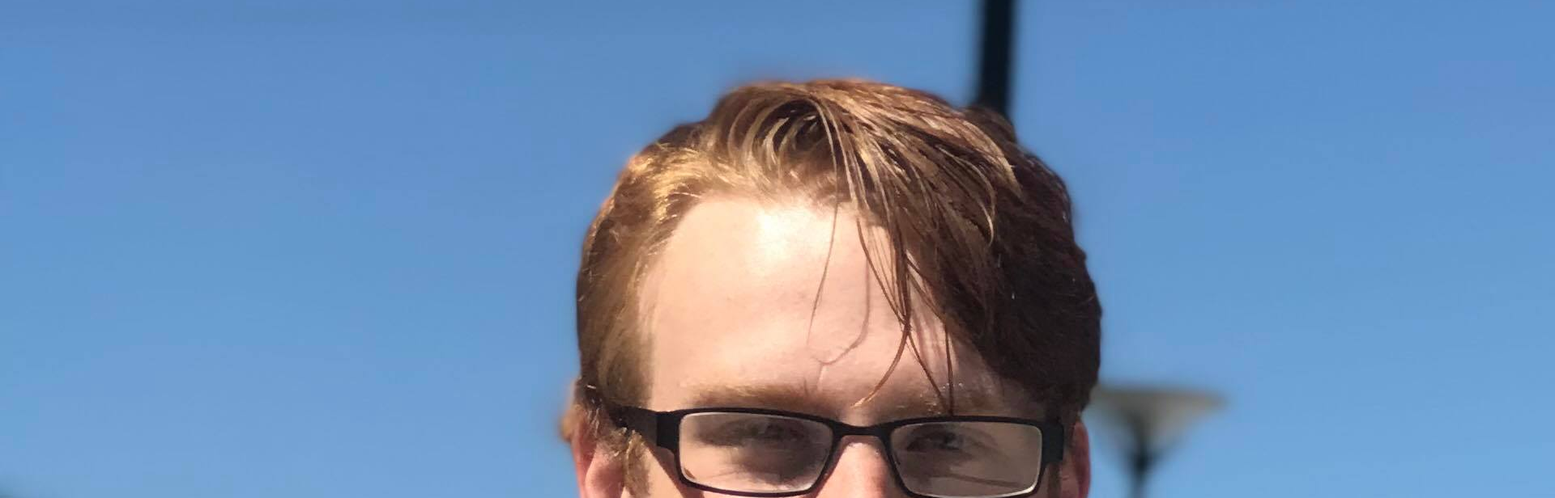
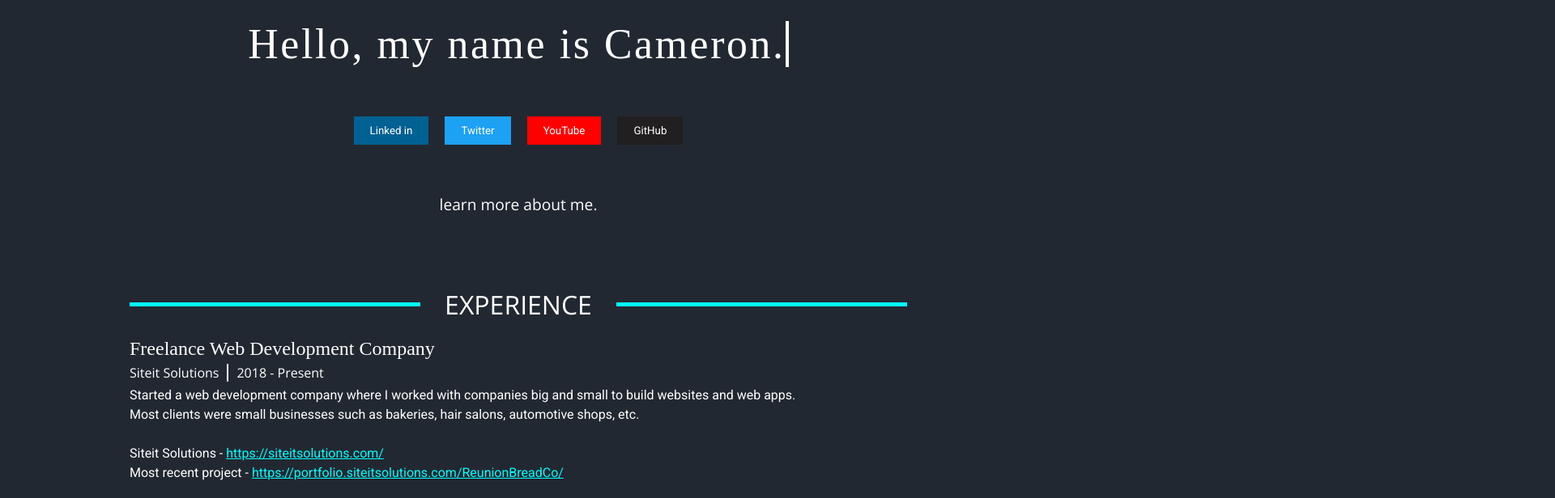
Before and after one commit to CamSkiTheDev/cameronlucas.tech, a React (Create React App) app: page / in a window 1280 px wide. Shown: the part 460-1076 px from the top of the page at 81% size, 1920 px wide, since content can reach past the window. Built offline with nearby package versions, Linux system fonts and the light colour scheme; a web font is replaced by a local one.

Commit message:
imported sass and fixed blocking bug from ad block..

```diff
--- a/src/pages/home/components/landingPage/index.js
+++ b/src/pages/home/components/landingPage/index.js
@@ -1,4 +1,5 @@
 import React, { useEffect } from 'react'
+import './style.sass'
 import photo from '../../../../photo.jpg'
 
 export default () => {
@@ -65,7 +66,7 @@ export default () => {
   return (
     <div className="main_container">
       <div className="img_wrapper">
-        <img src={photo} alt="of me" />
+        <img className="landing_img" src={photo} alt="of me" />
       </div>
       <span
         className="typewrite"
@@ -74,7 +75,7 @@ export default () => {
       >
         <span className="wrap"></span>
       </span>
-      <div className="social_container">
+      <div className="reach_out_container">
         <button
           onClick={() =>
             window.open(
@@ -83,7 +84,7 @@ export default () => {
             )
           }
         >
-          <i className=" fab fa-linkedin" /> Linked in
+          <i className="fab fa-linkedin" /> Linked in
         </button>
         <button
           onClick={() =>
@@ -107,6 +108,10 @@ export default () => {
           <i className="fab fa-github" /> GitHub
         </button>
       </div>
+      <div className="blurb_container">
+        <span>learn more about me.</span>
+        <i class="fas fa-chevron-down"></i>
+      </div>
     </div>
   )
 }
--- a/src/pages/home/components/resumePage/index.js
+++ b/src/pages/home/components/resumePage/index.js
@@ -1,6 +1,7 @@
 import React from 'react'
 import ResumeTitle from './resumeTitle'
 import ResumeUnit from './resumeUnit'
+import './style.sass'
 
 export default () => (
   <div className="resume">
```
